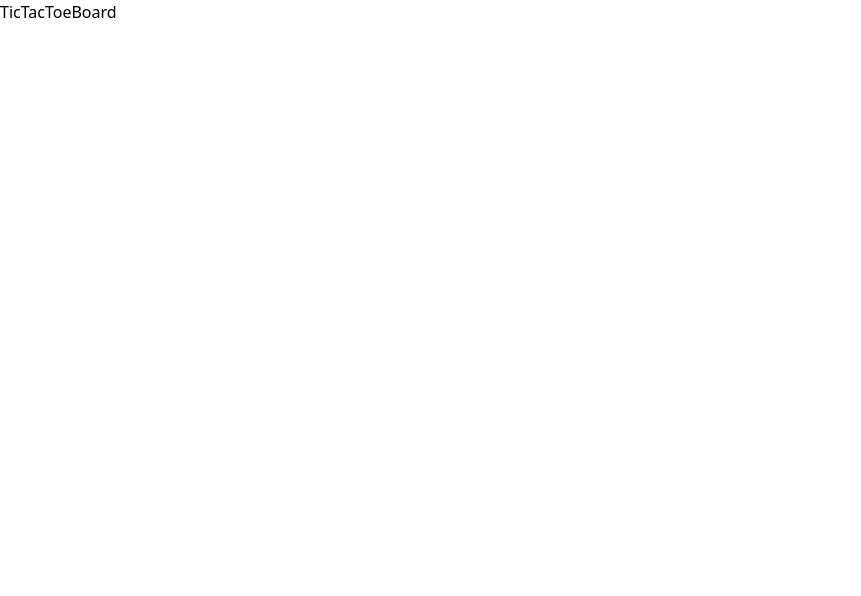
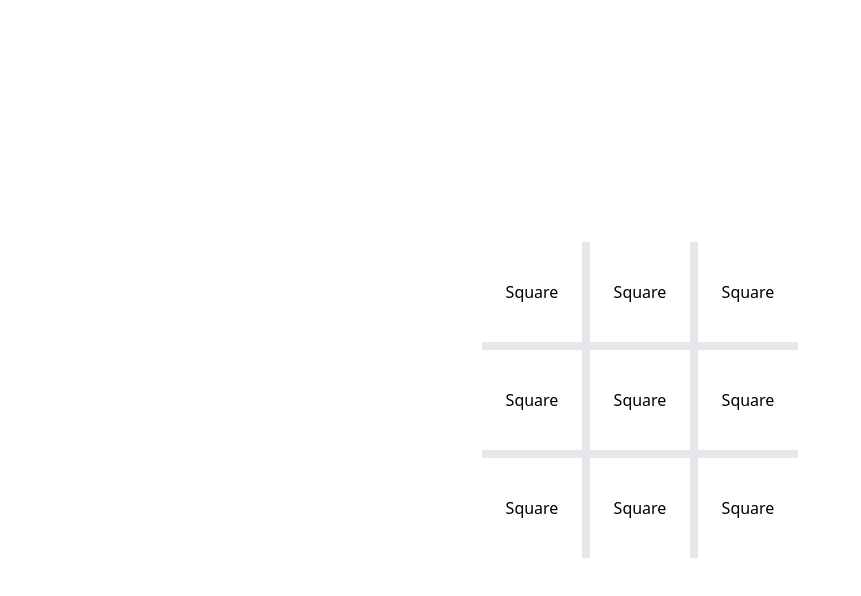
Before and after one commit to realmahdi/TicTacToe, a React (Create React App) app: page / in a window 1280 px wide. Shown: the top 596 px of the page, without its empty margins (0-861 px from the left). Built offline with nearby package versions, Linux system fonts and the light colour scheme.

Commit message:
Game board design

```diff
--- a/src/App.js
+++ b/src/App.js
@@ -2,7 +2,7 @@ import TicTacToeBoard from "./components/TicTacToeBoard/TicTacToeBoard";
 
 function App() {
     return (
-        <div className="App">
+        <div className="App w-[100vw] h-[100vh] flex items-center justify-center">
             <TicTacToeBoard/>
         </div>
     );
--- a/src/components/Square/Square.jsx
+++ b/src/components/Square/Square.jsx
@@ -2,7 +2,9 @@ import React from 'react';
 
 function Square(props) {
     return (
-        <div></div>
+        <div className="w-[100px] h-[100px] flex items-center justify-center bg-white">
+            Square
+        </div>
     );
 }
 
--- a/src/components/TicTacToeBoard/TicTacToeBoard.jsx
+++ b/src/components/TicTacToeBoard/TicTacToeBoard.jsx
@@ -1,8 +1,19 @@
 import React from 'react';
+import Square from "../Square/Square";
 
-function TicTacToeBoard(props) {
+function TicTacToeBoard() {
     return (
-        <div>TicTacToeBoard</div>
+        <div className="inline-grid grid-cols-3 gap-2 bg-gray-200">
+            <Square/>
+            <Square/>
+            <Square/>
+            <Square/>
+            <Square/>
+            <Square/>
+            <Square/>
+            <Square/>
+            <Square/>
+        </div>
     );
 }
 
```
